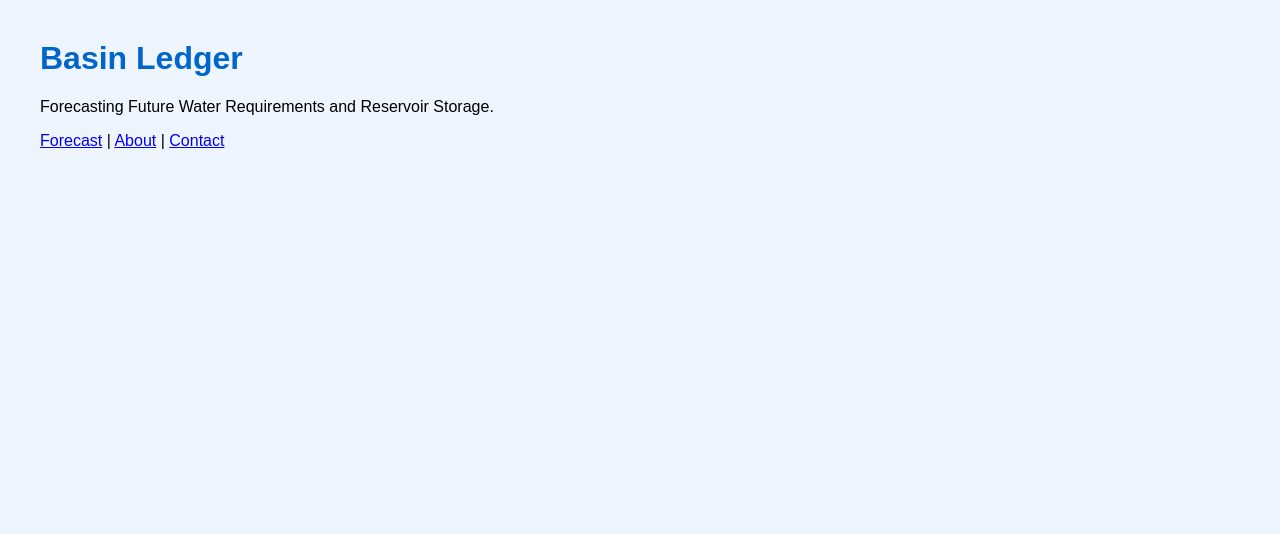
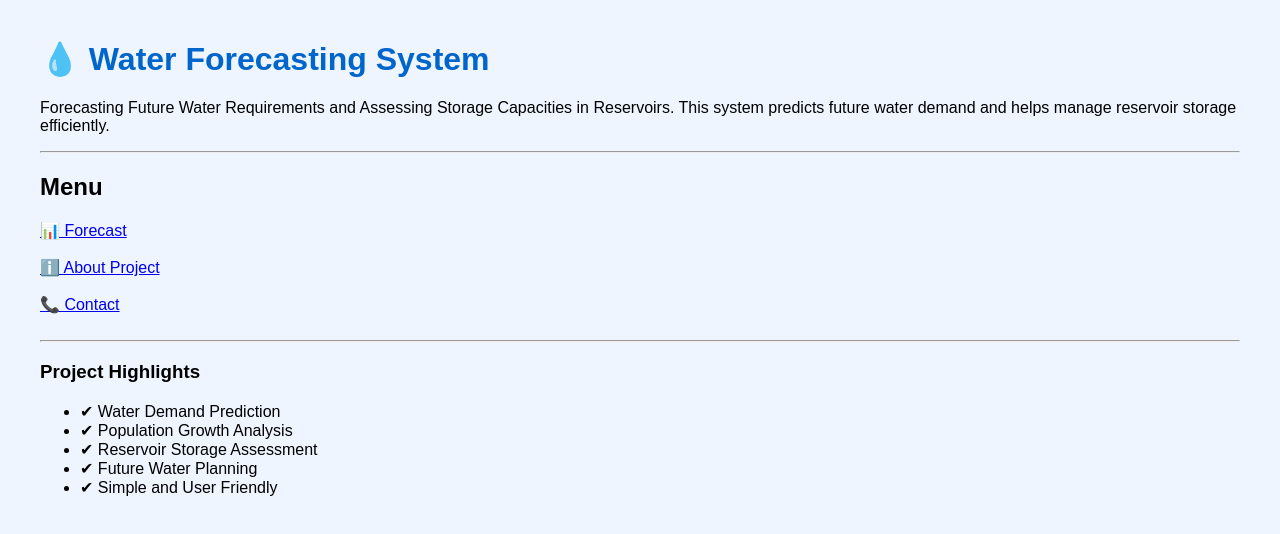
Before and after one commit to Rithika132/Forecasting-Future-Water-Requirements-and-Assessing-Storage-Capacities-in-Reservoirs, a website: page index.html in a window 1280 px wide. Drawn offline with Linux system fonts and the light colour scheme.

Commit message:
Update index.html

```diff
--- a/index.html
+++ b/index.html
@@ -1,17 +1,41 @@
 <!DOCTYPE html>
 <html>
 <head>
-    <title>Basin Ledger</title>
+    <title>Water Forecasting System</title>
     <link rel="stylesheet" href="style.css">
 </head>
+
 <body>
-<h1>Basin Ledger</h1>
 
-<p>Forecasting Future Water Requirements and Reservoir Storage.</p>
+<h1>💧 Water Forecasting System</h1>
 
-<a href="forecast.html">Forecast</a> |
-<a href="about.html">About</a> |
-<a href="contact.html">Contact</a>
+<p>
+Forecasting Future Water Requirements and Assessing Storage Capacities in Reservoirs.
+This system predicts future water demand and helps manage reservoir storage efficiently.
+</p>
+
+<hr>
+
+<h2>Menu</h2>
+
+<a href="forecast.html">📊 Forecast</a><br><br>
+
+<a href="about.html">ℹ️ About Project</a><br><br>
+
+<a href="contact.html">📞 Contact</a><br><br>
+
+
+<hr>
+
+<h3>Project Highlights</h3>
+
+<ul>
+<li>✔ Water Demand Prediction</li>
+<li>✔ Population Growth Analysis</li>
+<li>✔ Reservoir Storage Assessment</li>
+<li>✔ Future Water Planning</li>
+<li>✔ Simple and User Friendly</li>
+</ul>
 
 </body>
 </html>
```
